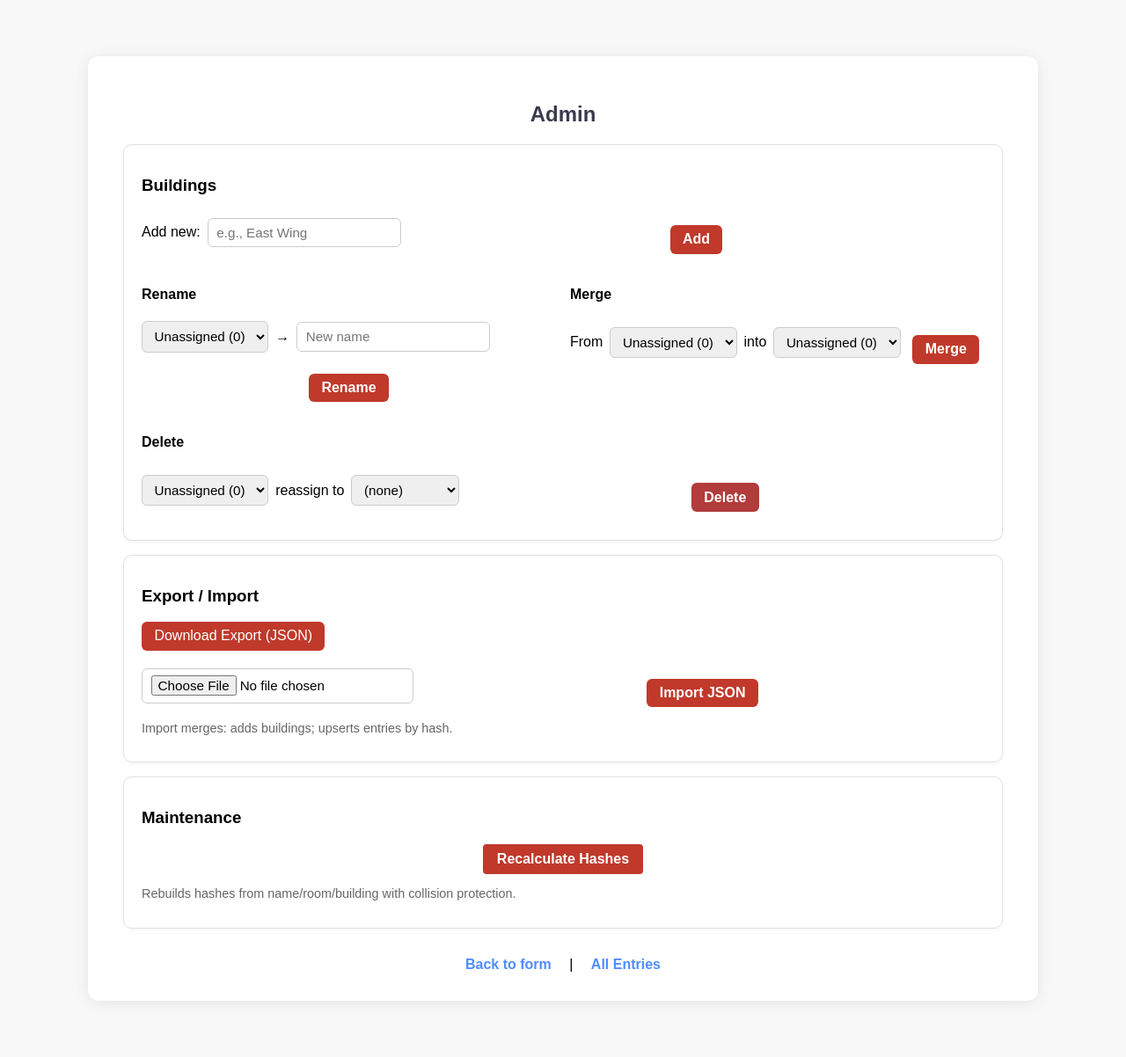
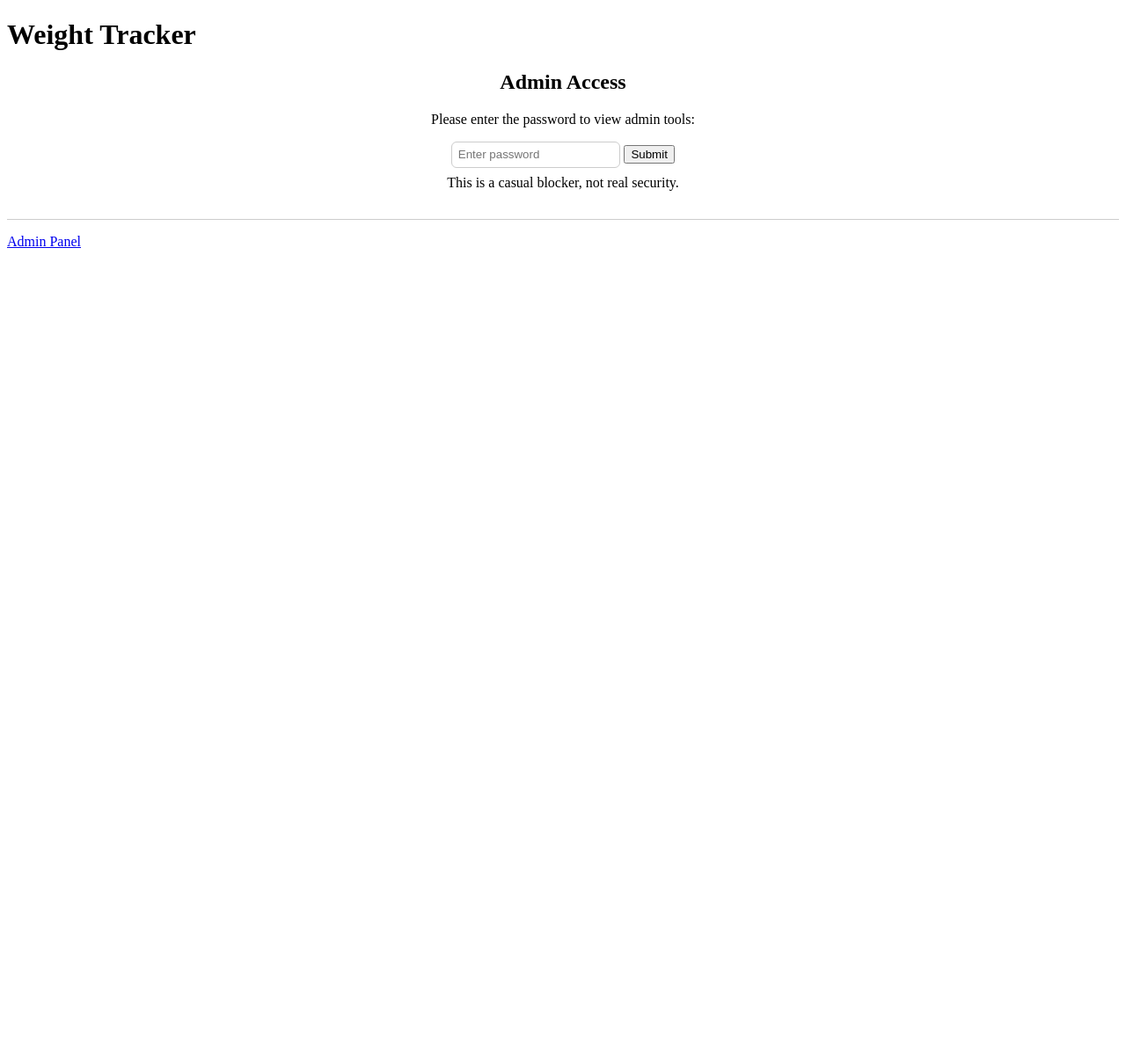
Before and after one commit to MatthewFletcher/Weight-Manager, a FastAPI app: page /admin in a window 1280 px wide. Shown: the whole page at 88% size. After the commit the page ends 282 px from the top, so only its background shows below. Run offline with FastAPI, Linux system fonts and the light colour scheme; data that the repository does not hold is empty; some libraries are stand-ins or nearby versions.

Commit message:
adding basic password speedbump

```diff
--- a/templates/admin.html
+++ b/templates/admin.html
@@ -1,19 +1,26 @@
-<!DOCTYPE html>
-<html>
-<head>
-  <title>Admin</title>
-  <link rel="stylesheet" href="/static/style.css">
-  <!-- HTMX via CDN -->
-  <script src="https://unpkg.com/htmx.org@1.9.12"></script>
-  <script src="/static/form.js"></script>
-</head>
-<body>
+{% extends "base.html" %}
+
+{% block content %}
 <div class="container" style="max-width: 1000px; margin: 0 auto; text-align: left;">
+
+  <!-- Simple client-side password gate -->
+  <section id="password-container" class="admin-card" style="text-align:center;">
+    <h2>Admin Access</h2>
+    <p>Please enter the password to view admin tools:</p>
+    <input type="password" id="admin-password" placeholder="Enter password" style="padding:.5em; border:1px solid #ccc; border-radius:6px;">
+    <button type="button" onclick="checkPassword()">Submit</button>
+    <p class="muted" style="margin-top:.5rem;">This is a casual blocker, not real security.</p>
+  </section>
+
+  <!-- Admin content (hidden until password accepted) -->
+  <div id="admin-content" style="display:none;">
+
     <h2 style="text-align:center;">Admin</h2>
 
     <!-- Buildings -->
     <section class="admin-card">
       <h3>Buildings</h3>
+
       <form action="/admin/buildings/add" method="post" class="inline-form">
         <label for="building-add">Add new:</label>
         <input id="building-add" name="name" type="text" placeholder="e.g., East Wing" required>
@@ -100,8 +107,27 @@
       <a href="/entries">All Entries</a>
     </div>
   </div>
+</div>
 
+<!-- Optional: HTMX via CDN (not required for this page, but harmless to include) -->
+<script src="https://unpkg.com/htmx.org@1.9.12"></script>
 <script>
+  // casual blocker password
+  const ADMIN_PASSWORD = "letmein";
+
+  function checkPassword() {
+    const pw = document.getElementById('admin-password').value;
+    if (pw === ADMIN_PASSWORD) {
+      document.getElementById('password-container').style.display = 'none';
+      document.getElementById('admin-content').style.display = 'block';
+      // focus first useful control
+      const first = document.querySelector('#admin-content input, #admin-content select, #admin-content button, #admin-content a.button-like');
+      if (first) first.focus();
+    } else {
+      alert("Incorrect password.");
+    }
+  }
+
   function confirmDeleteBuilding(form) {
     const name = form.name.value;
     const reassign = form.reassign_to.value;
@@ -112,5 +138,4 @@
     );
   }
 </script>
-</body>
-</html>
+{% endblock %}
```
Lines whose indentation alone changed are shown as unchanged.
